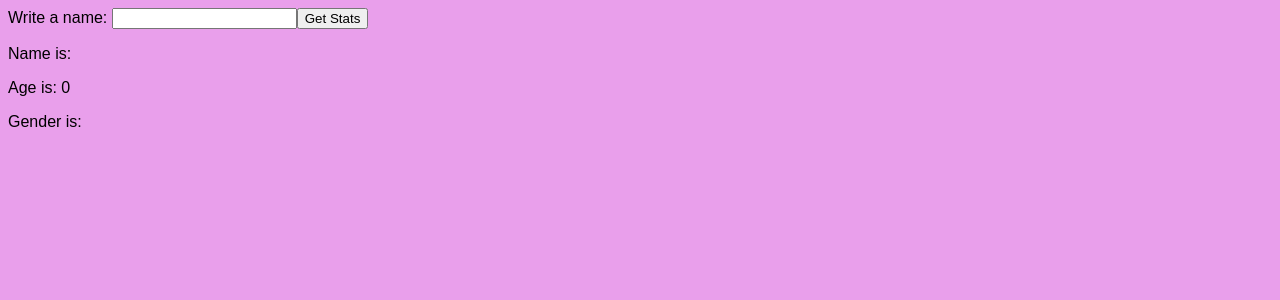
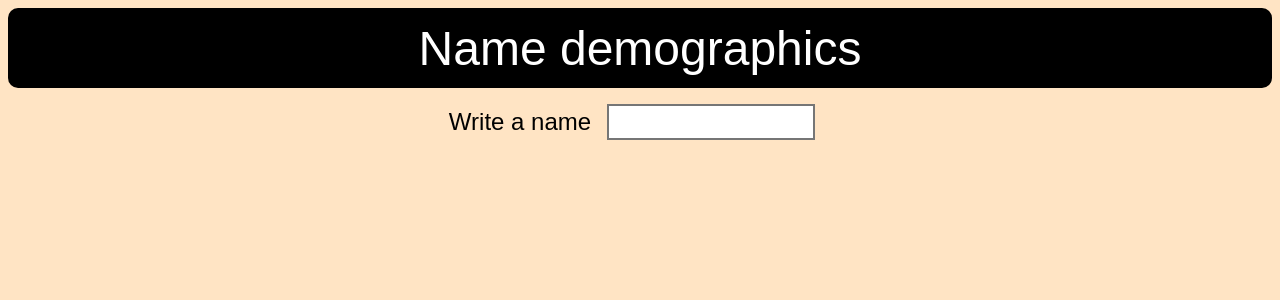
Before and after one commit to emirpozzi/vue-name-demographics, a Vue app: page / in a window 1280 px wide. Shown: the top 300 px of the page. Built offline with nearby package versions, Linux system fonts and the light colour scheme.

Commit message:
Format probabilities and add header styling

```diff
--- a/src/App.vue
+++ b/src/App.vue
@@ -4,7 +4,31 @@
 
 <style>
 body {
-  background-color: rgb(233, 159, 235);
+  background-color: bisque;
   font-family: Arial, Helvetica, sans-serif;
+  font-size: 1.5rem;
+  text-align: center;
+}
+input {
+  width: 200px;
+  height: 30px;
+  text-align: center;
+  font-size: 1.5rem;
+  border-style: double;
+  margin: 1rem;
+}
+.container {
+  display: flex;
+  height: 5rem;
+  background-color: black;
+  color: white;
+  font-size: 3rem;
+  border-radius: 10px;
+  justify-content: center;
+  align-items: center;
+}
+ul {
+  padding: 0;
+  margin-top: 0.5rem;
 }
 </style>
--- a/src/views/HomeView.vue
+++ b/src/views/HomeView.vue
@@ -1,15 +1,16 @@
 <template>
-  <label for="input">Write a name: </label>
-  <input v-model="input" type="text" />
-  <button @click="getStatistics(input)">Get Stats</button>
-  <p>Name is: {{ this.name }}</p>
-  <p>Age is: {{ this.age }}</p>
-  <p>Gender is: {{ this.gender }}</p>
-  <ol>
+  <header class="container">Name demographics</header>
+  <label for="input">Write a name</label>
+  <input @change="getStatistics(input)" v-model="input" type="text" />
+  <p v-if="this.name">NAME - {{ this.name }}</p>
+  <p v-if="this.age">AGE - {{ this.age }}</p>
+  <p v-if="this.gender">GENDER - {{ this.gender }}</p>
+  {{ this.gender && "COUNTRIES" }}
+  <ul>
     <li v-for="country in countryList" :key="country.country_id">
       {{ country.country_id }} - {{ country.probability }}
     </li>
-  </ol>
+  </ul>
 </template>
 
 <script lang="ts">
@@ -41,8 +42,16 @@ export default defineComponent({
     async getNationality(name: string) {
       const result = await fetch(`https://api.nationalize.io/?name=${name}`);
       const data = await result.json();
-      this.countryList = data.country;
-      console.log(data);
+
+      const formatted = data.country.map(
+        (country: { country_id: string; probability: number }) => {
+          return {
+            country_id: country.country_id,
+            probability: Math.round(country.probability * 10000) / 100 + "%",
+          };
+        }
+      );
+      this.countryList = formatted;
     },
     async getStatistics(name: string) {
       this.name = name;
@@ -53,3 +62,9 @@ export default defineComponent({
   },
 });
 </script>
+
+<style>
+ul {
+  list-style-type: none;
+}
+</style>
```
